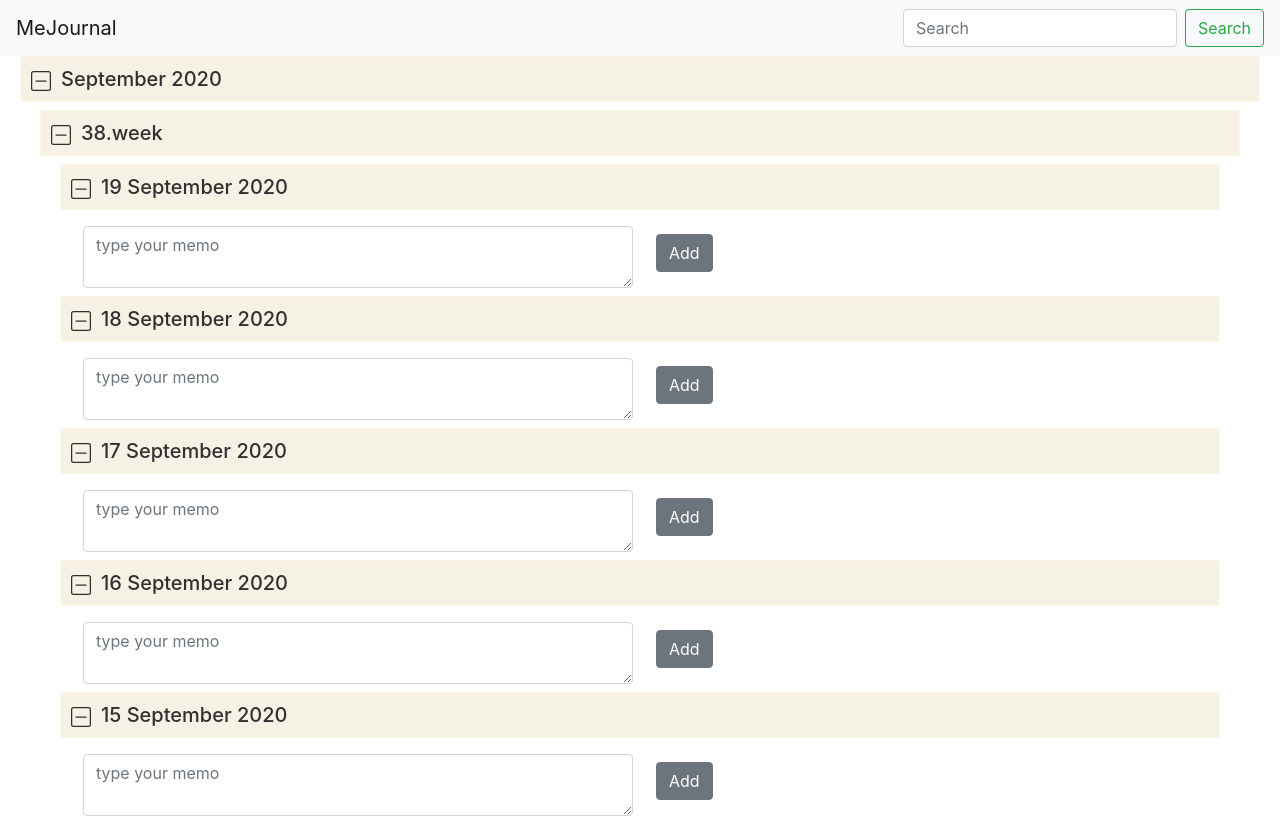
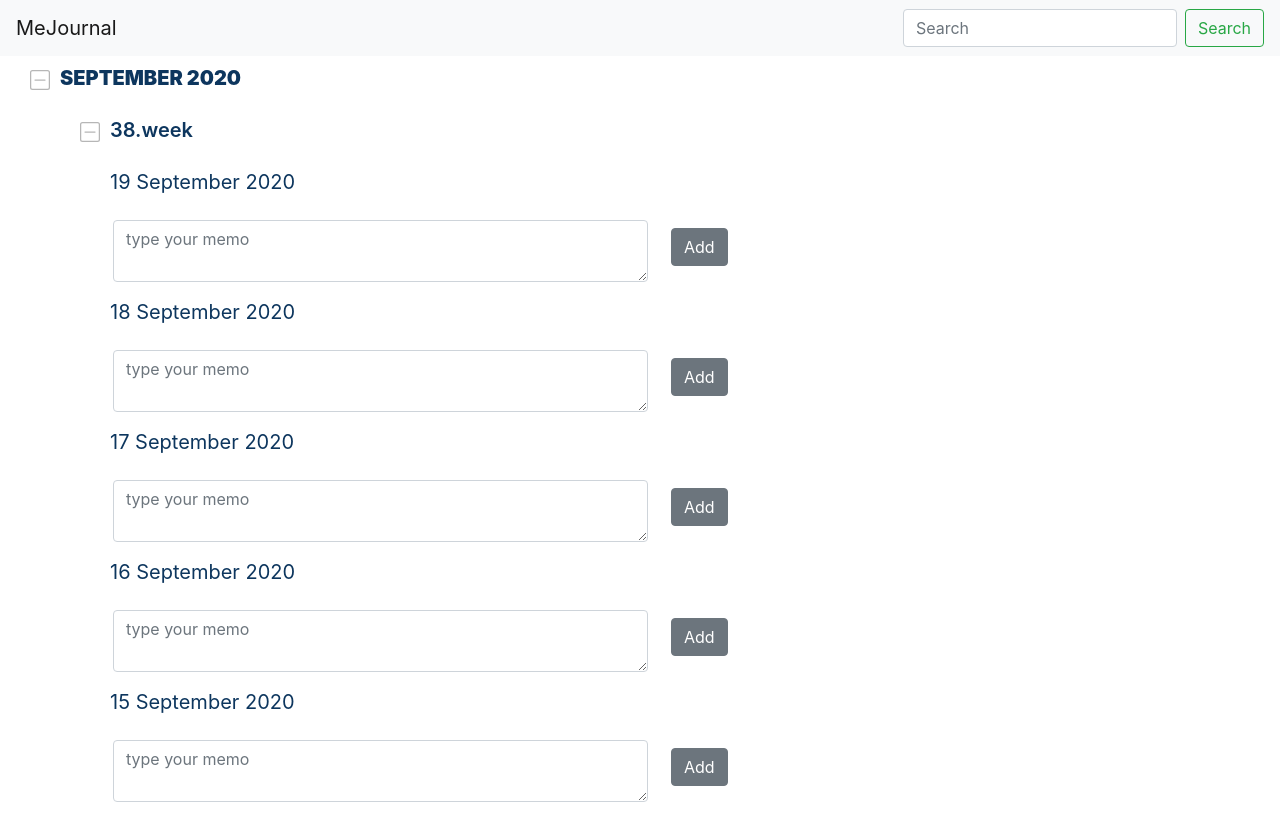
Before and after one commit to muatik/mejournal-app, a React (Create React App) app in the folder mejournal-ui/: page / in a window 1280 px wide. Shown: the top 818 px of the page. Built offline with nearby package versions, Linux system fonts and the light colour scheme.

Commit message:
improve display of months, weeks and days, auto-folded

```diff
--- a/mejournal-ui/public/index.html
+++ b/mejournal-ui/public/index.html
@@ -1,14 +1,13 @@
 <!DOCTYPE html>
 <html lang="en">
+
 <head>
   <meta charset="utf-8" />
   <link rel="icon" href="%PUBLIC_URL%/favicon.ico" />
   <meta name="viewport" content="width=device-width, initial-scale=1" />
   <meta name="theme-color" content="#000000" />
-    <meta
-      name="description"
-      content="Web site created using create-react-app"
-    />
+  <link href="https://fonts.googleapis.com/css2?family=Roboto:wght@300;900&display=swap" rel="stylesheet">
+  <meta name="description" content="Web site created using create-react-app" />
   <link rel="apple-touch-icon" href="%PUBLIC_URL%/logo192.png" />
   <!--
       manifest.json provides metadata used when your web app is installed on a
@@ -26,6 +25,7 @@
     -->
   <title>React App</title>
 </head>
+
 <body>
   <noscript>You need to enable JavaScript to run this app.</noscript>
   <div id="root"></div>
@@ -40,4 +40,5 @@
       To create a production bundle, use `npm run build` or `yarn build`.
     -->
 </body>
+
 </html>
--- a/mejournal-ui/src/components/MemoList/MemoList.js
+++ b/mejournal-ui/src/components/MemoList/MemoList.js
@@ -24,13 +24,13 @@ const MemoList = ({ memoList, onMemoFormSubmit, onPinChanged }) => {
         const dayKey = date.format('YYYY-MM-DD');
         return { monthKey, weekKey, dayKey }
     }
-    console.log(memoList)
+
     for (let currentDate = startDate; currentDate <= now; currentDate.add(1, 'day')) {
         const { monthKey, weekKey, dayKey } = generateKeys(currentDate);
 
-        const month = getOrDefault(months, monthKey, { date: moment(currentDate), pinnedItems: [], weeks: {} })
-        const week = getOrDefault(month.weeks, weekKey, { date: moment(currentDate), pinnedItems: [], days: {} })
-        const day = getOrDefault(week.days, dayKey, { date: moment(currentDate), items: [] })
+        const month = getOrDefault(months, monthKey, { date: moment(currentDate), pinnedItems: new Array(), weeks: {} })
+        const week = getOrDefault(month.weeks, weekKey, { date: moment(currentDate), pinnedItems: new Array(), days: {} })
+        const day = getOrDefault(week.days, dayKey, { date: moment(currentDate), items: new Array() })
     }
 
     memoList.map(memo => {
--- a/mejournal-ui/src/components/MemoList/baseView.js
+++ b/mejournal-ui/src/components/MemoList/baseView.js
@@ -2,12 +2,21 @@ import React, { useState } from 'react';
 import PinnedView from './pinnedView';
 import Style from './style.css';
 
-const BaseView = ({ memoGroup, title, subGroup, subGroupMapper, className, onPinChanged }) => {
-  const [showContent, setShowContent] = useState(true)
+const BaseView = ({
+  memoGroup,
+  title,
+  subGroup,
+  subGroupMapper,
+  className,
+  onPinChanged,
+  showTitleIcon = true,
+  unFolded = true }) => {
 
   const subItems = Object.values(subGroup)
     .reverse()
     .map(subGroupMapper)
+
+  const [showContent, setShowContent] = useState(unFolded)
 
   const toggleContent = () => {
     setShowContent(!showContent)
@@ -29,14 +38,14 @@ const BaseView = ({ memoGroup, title, subGroup, subGroupMapper, className, onPin
 
   return (<li className={className + " " + (showContent ? "" : "folded")}>
 
-    <h5 className="title" onClick={toggleContent}>
-      {titleIcon}
+    <h5 className="title" onClick={showTitleIcon && toggleContent}>
+      {showTitleIcon && titleIcon}
       <span>{title}</span>
     </h5>
 
     <PinnedView pinnedItems={memoGroup.pinnedItems} onPinChanged={onPinChanged} />
 
-    <ul className="subContent">
+    <ul className={className + " subContent"}>
       {subItems}
     </ul>
 
--- a/mejournal-ui/src/components/MemoList/dayView.js
+++ b/mejournal-ui/src/components/MemoList/dayView.js
@@ -9,6 +9,7 @@ const dayView = ({ day, onMemoFormSubmit, onPinChanged }) => {
     <BaseView
       memoGroup={day}
       className="day"
+      showTitleIcon={false}
       title={formatDate(day.date)}
       subGroup={day.items}
       subGroupMapper={item => <Memo memo={item} onPinChanged={onPinChanged} />} />
--- a/mejournal-ui/src/components/MemoList/monthView.js
+++ b/mejournal-ui/src/components/MemoList/monthView.js
@@ -1,15 +1,19 @@
 import React from 'react';
 import WeekView from './weekView';
 import BaseView from './baseView';
+import moment from 'moment';
 
 const MonthView = ({ month, onMemoFormSubmit, onPinChanged }) => {
   const formatDate = date => date.format('MMMM YYYY');
+  const unFolded = moment().format("YYYY-MM") == month.date.format("YYYY-MM")
+
   return (<BaseView
     memoGroup={month}
     className="month"
     title={formatDate(month.date)}
     subGroup={month.weeks}
     onPinChanged={onPinChanged}
+    unFolded={unFolded}
     subGroupMapper={week => <WeekView
       week={week}
       onMemoFormSubmit={onMemoFormSubmit}
--- a/mejournal-ui/src/components/MemoList/style.css
+++ b/mejournal-ui/src/components/MemoList/style.css
@@ -5,11 +5,23 @@ ul {
 }
 
 .title {
-  color: #303030;
-  background-color: #f5f2e5;
+  color: #0d365e;
   padding: 10px;
-  border: 1px solid #fbf8dd;
-  border-radius: 3px 3px 3px;
+  font-weight: 900;
+  text-transform: uppercase
+}
+.title svg{
+  color: #b6b6b6;
+
+}
+.week .title {
+  font-weight: 600;
+  text-transform: none
+}
+
+.day .title {
+  font-weight: 400;
+  text-transform: none
 }
 
 .title span{
@@ -20,6 +32,9 @@ ul {
   display: none;
 }
 
+ul.month.subContent {
+  margin-left: 50px;
+}
 
 i.pinIcon {
   border: 1px solid #aaa;
--- a/mejournal-ui/src/components/MemoList/weekView.js
+++ b/mejournal-ui/src/components/MemoList/weekView.js
@@ -1,15 +1,19 @@
 import React from 'react';
 import DayView from './dayView';
 import BaseView from './baseView';
+import moment from 'moment';
 
 const WeekView = ({ week, onMemoFormSubmit, onPinChanged }) => {
     const formatDate = date => date.isoWeek()
+    const now = moment()
+    const unFolded = now.year() == week.date.year() && now.isoWeek() == week.date.isoWeek()
     return (<BaseView
         memoGroup={week}
         className="week"
         title={formatDate(week.date) + ".week"}
         subGroup={week.days}
         onPinChanged={onPinChanged}
+        unFolded={unFolded}
         subGroupMapper={day => <DayView
             day={day}
             onMemoFormSubmit={onMemoFormSubmit}
```
Lines whose indentation alone changed are shown as unchanged.
